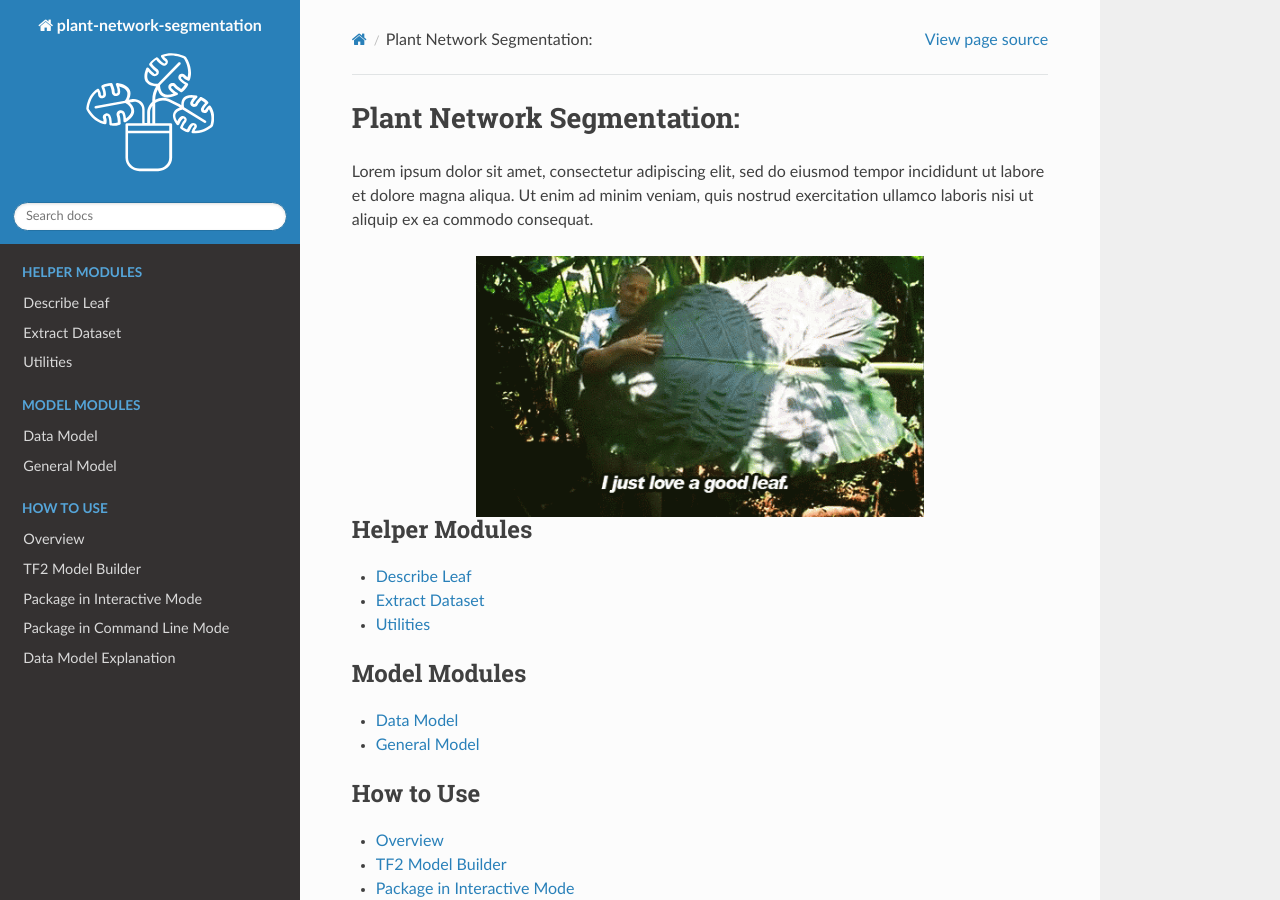
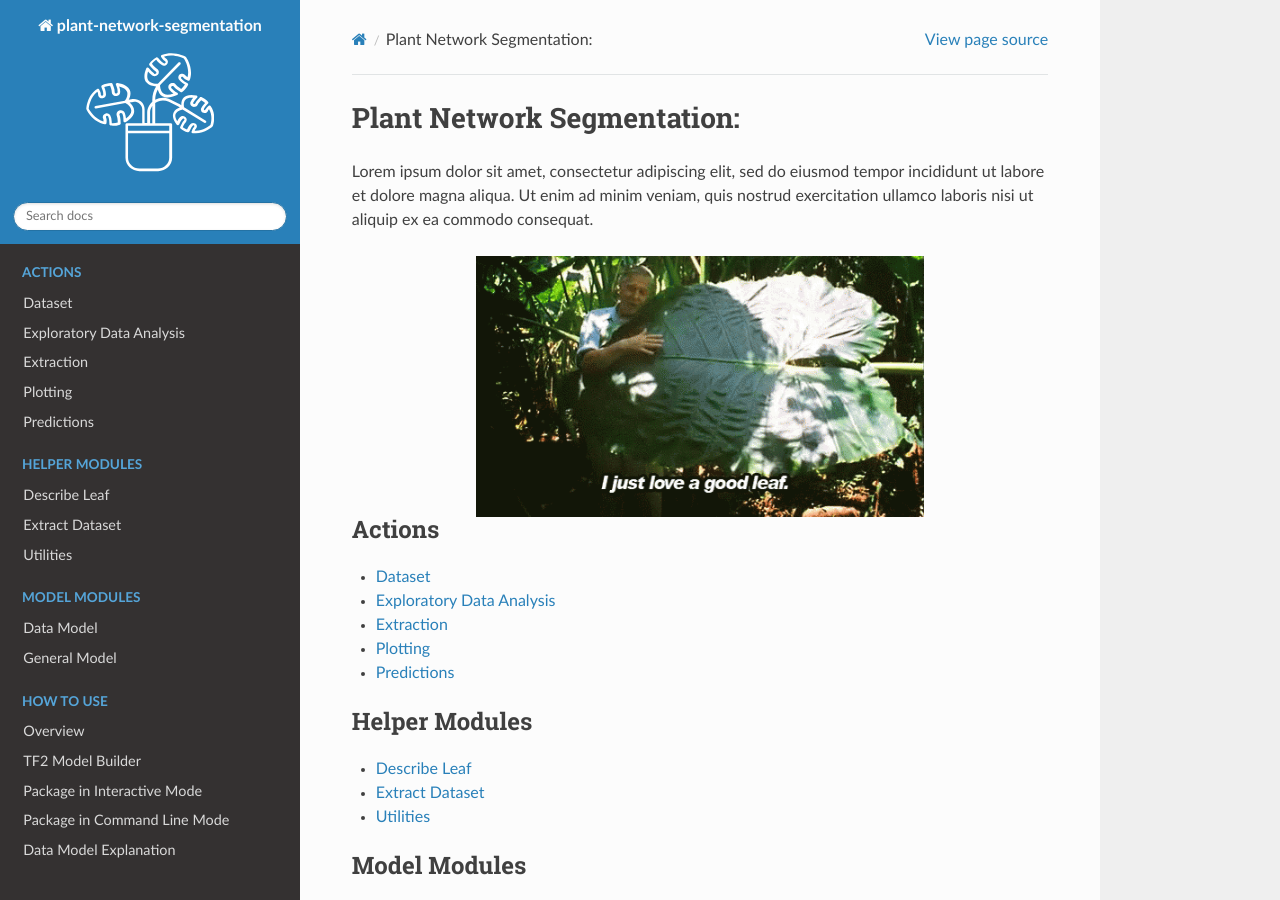
Before and after one commit to tristan-myles/plant-network-segmentation, a Sphinx documentation site: the page built from docs/index.rst, in a window 1280 px wide and 900 px high. Built offline with Sphinx 7.4.7 and the Read the Docs theme 2.0.0, drawn with Linux system fonts in a browser that asks for light colours.

Commit message:
Adds the updated index.rst

```diff
--- a/docs/index.rst
+++ b/docs/index.rst
@@ -5,6 +5,17 @@ Lorem ipsum dolor sit amet, consectetur adipiscing elit, sed do eiusmod tempor i
 .. image:: resources/images/leaf_love.gif
    :align: center
    :scale: 90%
+
+.. toctree::
+   :maxdepth: 2
+   :caption: Actions
+
+   pages/dataset
+   pages/eda
+   pages/extraction
+   pages/plotting
+   pages/prediction
+
 
 .. toctree::
    :maxdepth: 2
```
